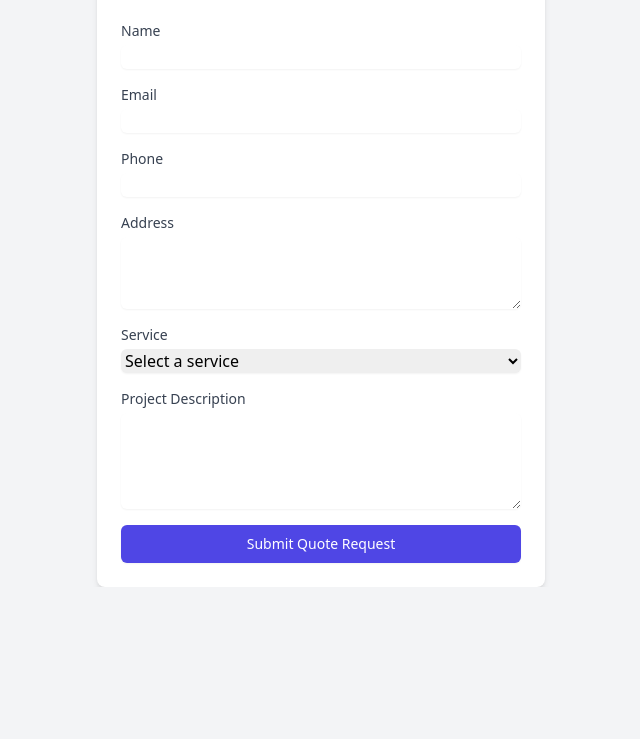
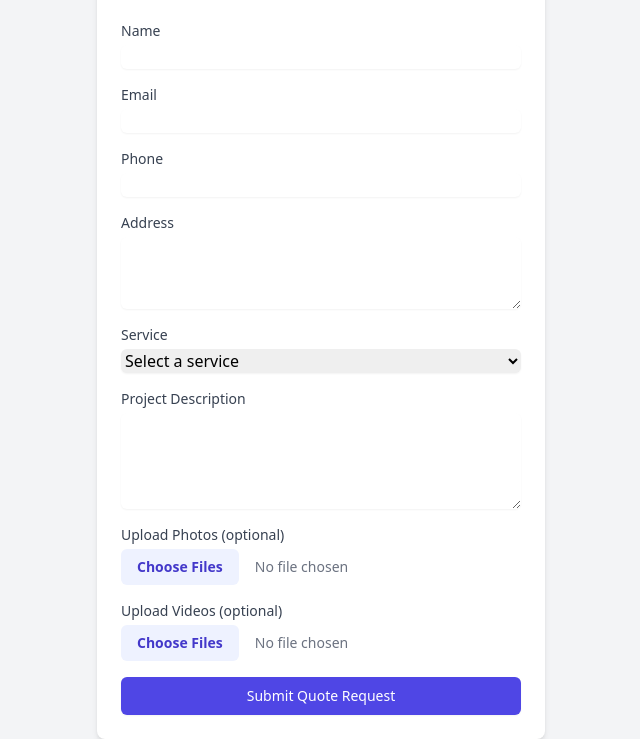
Before and after one commit to moderncraftgroup/moderncraftgroup.github.io, a plain HTML site: page index.html in a window 1280 px wide. Shown: the part 231-970 px from the top of the page, without its empty margins (319-959 px from the left). Before the commit the page ends 818 px from the top, so only its background shows below. Drawn offline with nearby package versions, Linux system fonts and the light colour scheme.

Commit message:
Update index.html

```diff
--- a/index.html
+++ b/index.html
@@ -17,7 +17,7 @@
             <p class="text-sm text-gray-600">CRAFTING MODERN EXCELLENCE.</p>
             <h2 class="text-xl font-semibold text-gray-700 mt-4">Quote Request Form</h2>
         </div>
-        <form id="quoteForm" class="space-y-4">
+        <form id="quoteForm" class="space-y-4" enctype="multipart/form-data">
             <div>
                 <label for="name" class="block text-sm font-medium text-gray-700">Name</label>
                 <input type="text" id="name" name="name" required class="mt-1 block w-full rounded-md border-gray-300 shadow-sm focus:border-indigo-300 focus:ring focus:ring-indigo-200 focus:ring-opacity-50">
@@ -52,6 +52,14 @@
                 <textarea id="description" name="description" rows="4" class="mt-1 block w-full rounded-md border-gray-300 shadow-sm focus:border-indigo-300 focus:ring focus:ring-indigo-200 focus:ring-opacity-50"></textarea>
             </div>
             <div>
+                <label for="photos" class="block text-sm font-medium text-gray-700">Upload Photos (optional)</label>
+                <input type="file" id="photos" name="photos" accept="image/*" multiple class="mt-1 block w-full text-sm text-gray-500 file:mr-4 file:py-2 file:px-4 file:rounded-md file:border-0 file:text-sm file:font-semibold file:bg-indigo-50 file:text-indigo-700 hover:file:bg-indigo-100">
+            </div>
+            <div>
+                <label for="videos" class="block text-sm font-medium text-gray-700">Upload Videos (optional)</label>
+                <input type="file" id="videos" name="videos" accept="video/*" multiple class="mt-1 block w-full text-sm text-gray-500 file:mr-4 file:py-2 file:px-4 file:rounded-md file:border-0 file:text-sm file:font-semibold file:bg-indigo-50 file:text-indigo-700 hover:file:bg-indigo-100">
+            </div>
+            <div>
                 <button type="submit" class="w-full flex justify-center py-2 px-4 border border-transparent rounded-md shadow-sm text-sm font-medium text-white bg-indigo-600 hover:bg-indigo-700 focus:outline-none focus:ring-2 focus:ring-offset-2 focus:ring-indigo-500">
                     Submit Quote Request
                 </button>
```
